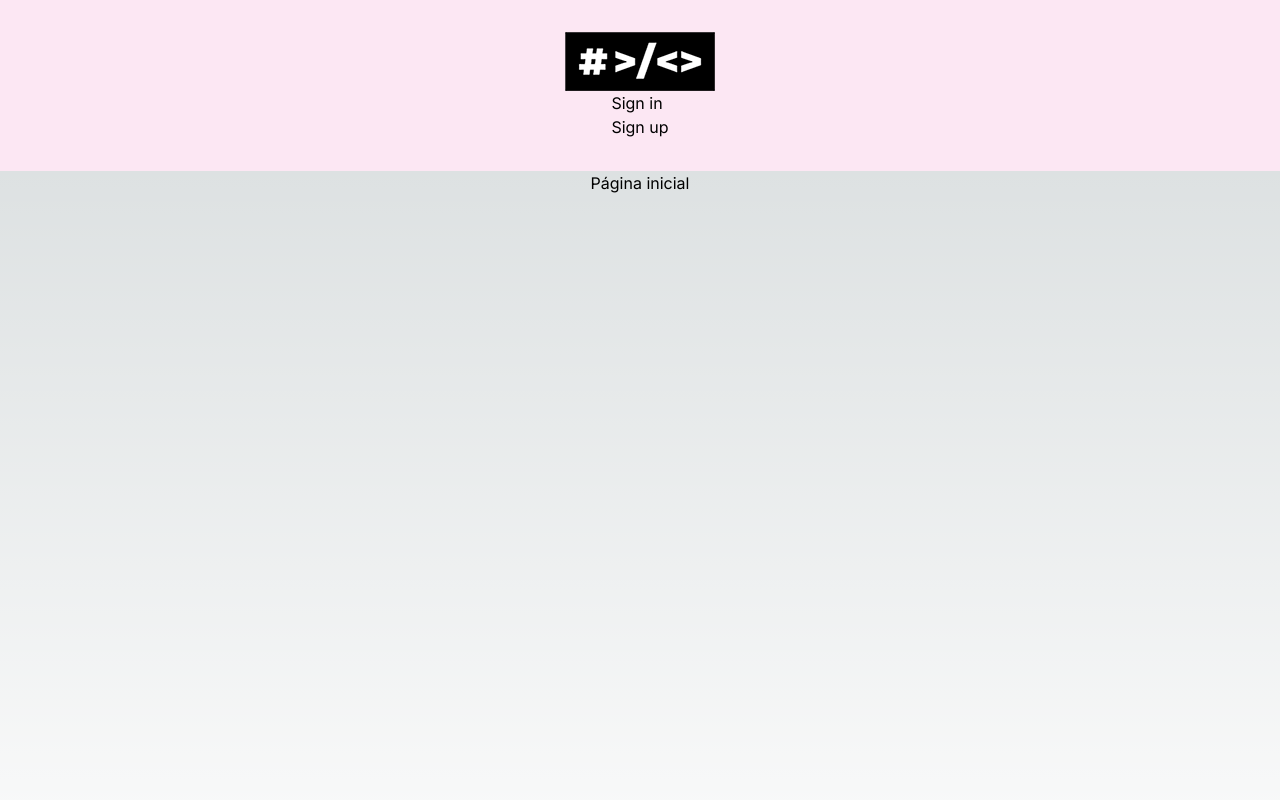
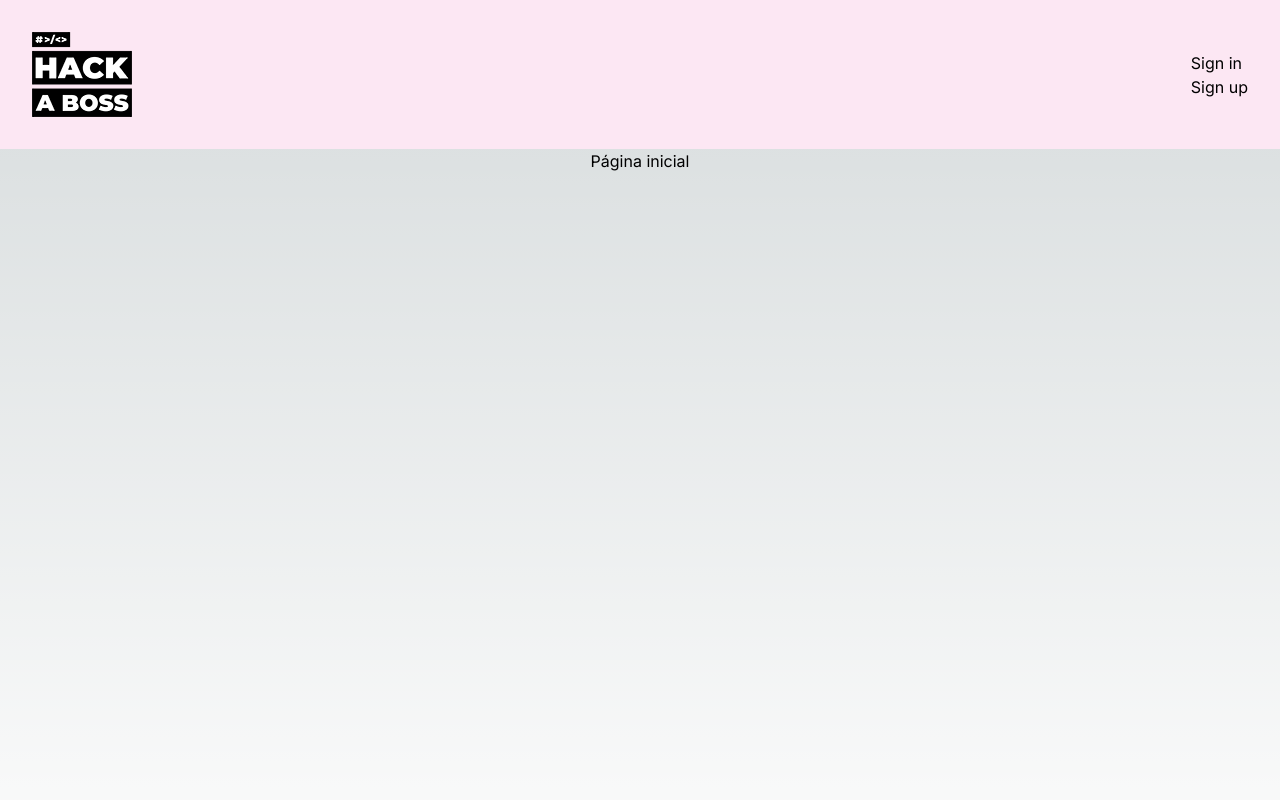
Before and after one commit to HectornsGit/FreedayQuiz_front, a Next.js app: page / in a window 1280 px wide. Shown: the top 800 px of the page. Built offline with nearby package versions, Linux system fonts and the light colour scheme.

Commit message:
add logo for mobile and pc

```diff
--- a/src/components/Header.jsx
+++ b/src/components/Header.jsx
@@ -2,9 +2,11 @@ import Image from "next/image";
 
 export default function Header() {
     return (
-        <header className="flex flex-col items-center justify-between bg-pink-100 p-8">
+        <header className="flex items-center justify-between bg-pink-100 p-8">
             <h1>
-                <Image src='/logo-HAB-mobile.png' alt='Logo hack a boss' width={150} height={59}/>
+                {/* Pongo las imágenes asi porque cuando es versión movil aparece un logo y cuando es version mas grande, otro */}
+                <Image src="/logo-HAB-mobile.png" alt="Logo hack a boss" width={150} height={59} className="block md:hidden"/>
+                <Image src="/logo-HAB-pc.png" alt="Logo hack a boss" width={100} height={85} className="hidden md:block"/>
             </h1>
             <nav>
                 <ul>
```
Also changed, not shown: public/logo-HAB-pc.png.
